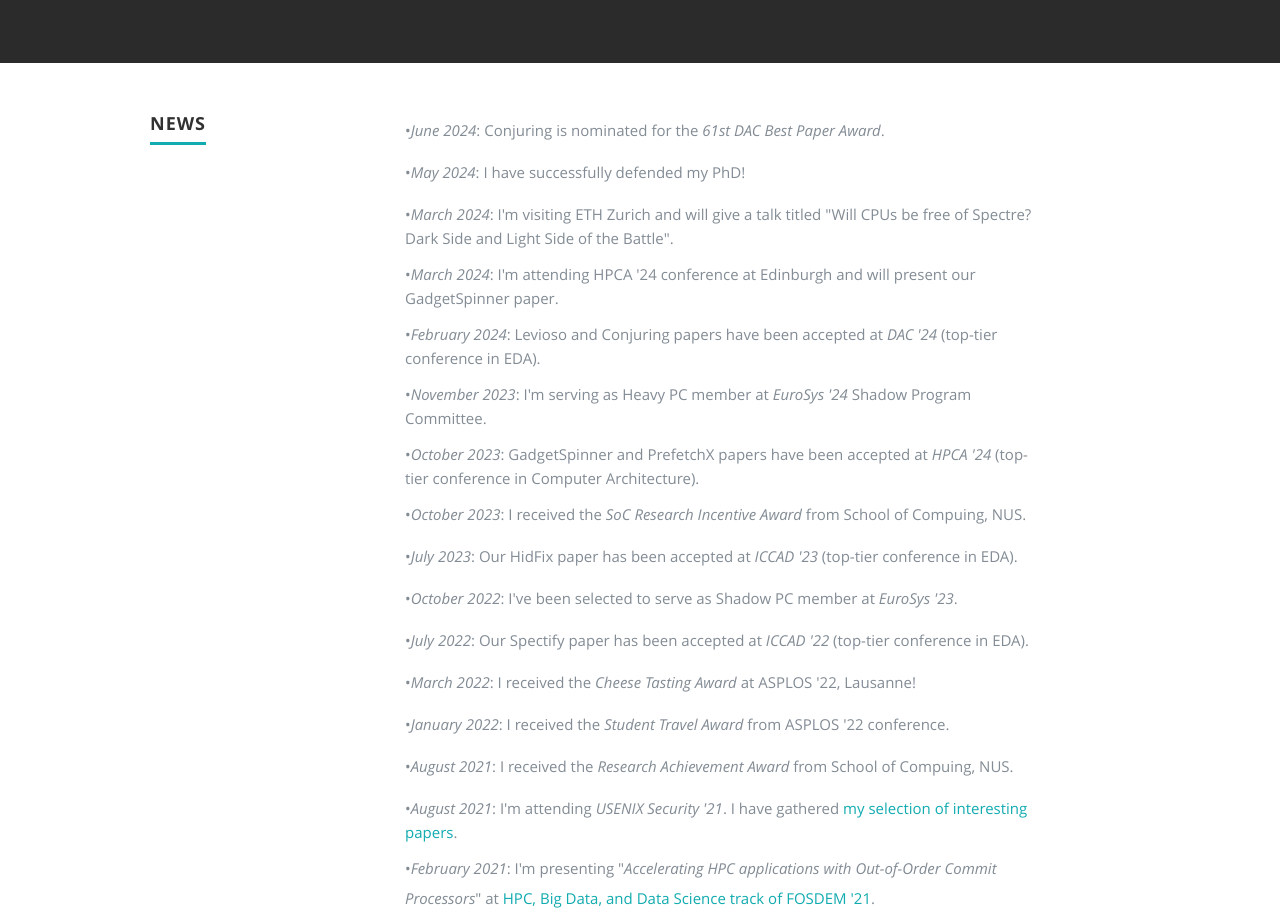
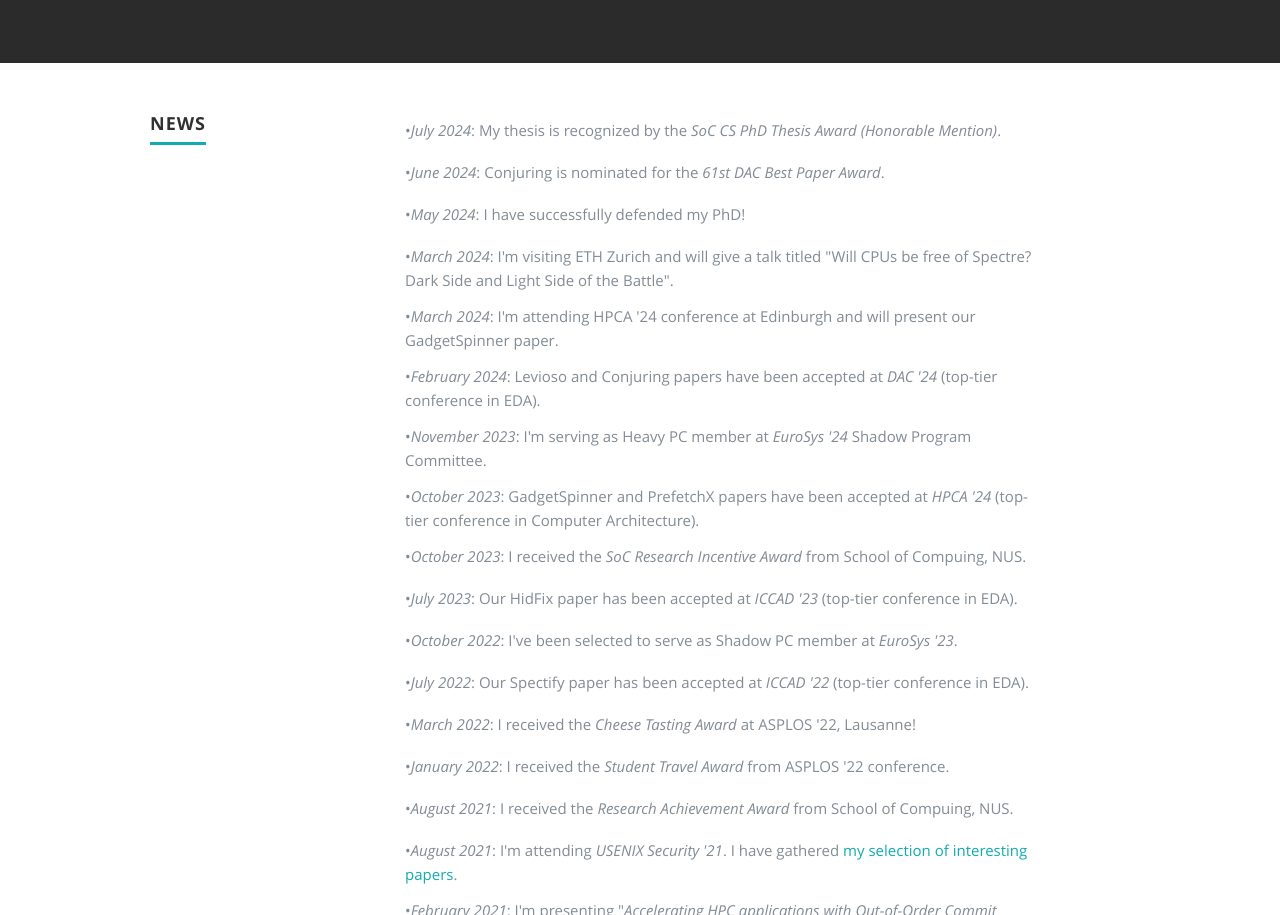
Before and after one commit to hajiabadi/hajiabadi.github.io, a plain HTML site: page index.html in a window 1280 px wide. Shown: the part 1253-2168 px from the top of the page. Drawn offline with nearby package versions, Linux system fonts and the light colour scheme; files whose address does not match are found by name.

Commit message:
Update index.html

```diff
--- a/index.html
+++ b/index.html
@@ -174,6 +174,8 @@
       <div class="row item">
                <div class="twelve columns">
                   <ul>
+           <li><span>&bull;</span><em class="date">July 2024</em>:
+           My thesis is recognized by the <em>SoC CS PhD Thesis Award (Honorable Mention)</em>.</li>
            <li><span>&bull;</span><em class="date">June 2024</em>:
            Conjuring is nominated for the <em>61st DAC Best Paper Award</em>.</li>
            <li><span>&bull;</span><em class="date">May 2024</em>:
```
